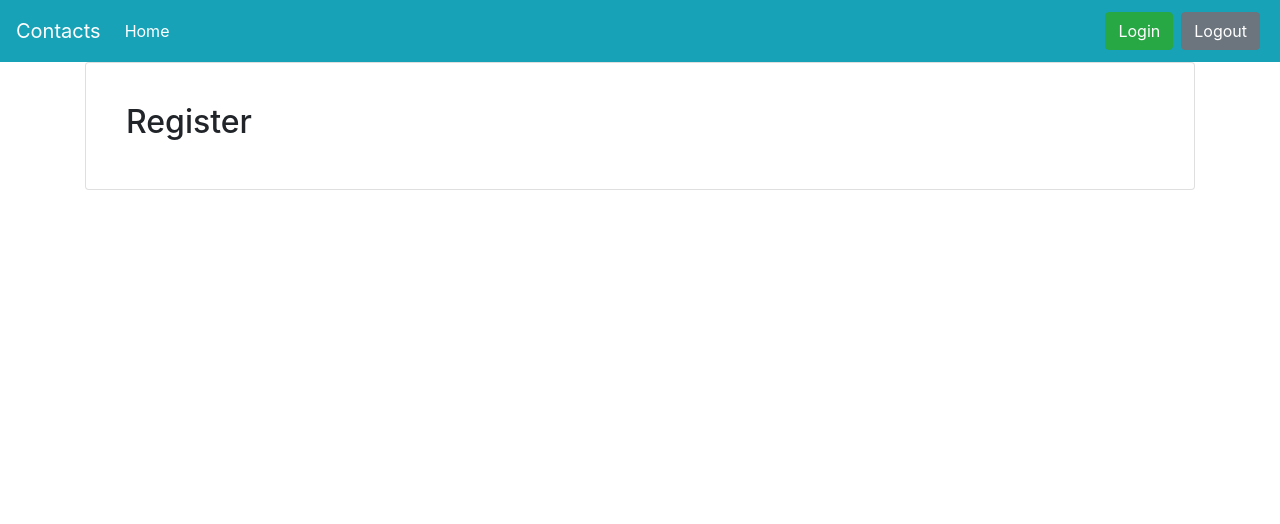
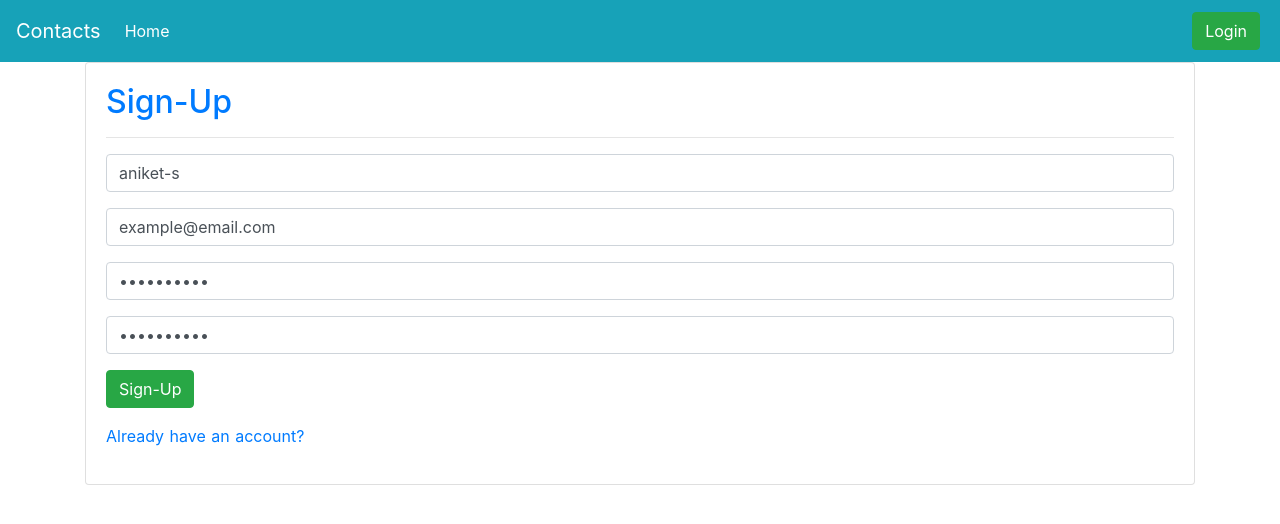
Before and after one commit to aniketsatarkar/nuxt-contacts-app, a Nuxt app: page /Register in a window 1280 px wide. Shown: the top 524 px of the page. Built offline with nearby package versions, Linux system fonts and the light colour scheme.

Commit message:
added signup page with error handling!

```diff
--- a/layouts/default.vue
+++ b/layouts/default.vue
@@ -1,5 +1,4 @@
 <template>
-  <!-- prettier-ignore -->
   <div>
     <b-navbar toggleable="lg" type="dark" variant="info">
       <b-navbar-brand to="/">Contacts</b-navbar-brand>
@@ -9,8 +8,8 @@
           <b-nav-item href="#" active>Home</b-nav-item>
         </b-navbar-nav>
         <b-navbar-nav class="ml-auto">
-          <b-button variant="success" class="m-1" to="/login">Login</b-button>
-          <b-button class="m-1">Logout</b-button>
+          <b-button v-if="!this.$store.state.isLoggedIn" variant="success" class="m-1" to="/login">Login</b-button>
+          <b-button v-else class="m-1" @click="logout">Logout</b-button>
         </b-navbar-nav>
       </b-collapse>
     </b-navbar>
@@ -19,7 +18,15 @@
 </template>
 
 <script>
-export default {}
+export default {
+  methods: {
+    logout() {
+      this.$store.state.isLoggedIn = false;
+      this.$store.state.token = null;
+      this.$router.push({ path: '/' });
+    }
+  }
+}
 </script>
 
 <style>
--- a/pages/Login.vue
+++ b/pages/Login.vue
@@ -11,6 +11,7 @@
             type="email"
             placeholder="Email"
             aria-required
+            @keyup.enter="login"
             @keyup="checkEmail">
           </b-input>
         </b-form-group>
@@ -20,14 +21,21 @@
             v-model="password"
             type="password"
             placeholder="Password"
+            @keyup.enter="login"
             @keyup="checkPassword">
           </b-input>
         </b-form-group>
         <b-form-group>
-          <b-button ref="loginBtn" disabled="true" variant="success" @click="login">Login</b-button>
+          <b-button
+            ref="loginBtn"
+            :disabled="!isFormValid"
+            variant="success"
+            @click="login">
+            Login
+          </b-button>
         </b-form-group>
         <b-form-group>
-          <b-link to="/register">Sign-Up</b-link>
+          <b-link to="/register">Don't have an account?</b-link>
         </b-form-group>
       </b-card-body>
     </b-card>
@@ -44,8 +52,9 @@ export default {
   mixins: [validationMixin],
   data() {
     return {
-      email: '',
-      password: ''
+      email: 'anikets@gmail.com',
+      password: 'anikets123',
+      isFormValid: false
     }
   },
   validations: {
@@ -62,16 +71,10 @@ export default {
   methods: {
     login() {
 
-      this.$v.$touch();
-
-      if (!this.$v.$invalid) {
-        // enable button.
-      }
-
       const creds = {
         email: this.email,
         password: this.password
-      }
+      };
 
       this.$axios({
         method : 'POST',
@@ -80,18 +83,20 @@ export default {
       })
       .then((res) => {
         if(res.status === 200) {
-          alert('success!');
+          this.$store.state.isLoggedIn = true;
+          this.$store.state.token = res.data.access_token;
+          this.$router.push({ path: '/home' });
         }
       })
       .catch((res) => {});
     },
     checkEmail() {
       this.$refs.email.state = !(this.$v.email.$invalid);
-      this.$refs.loginBtn.disabled = !(this.$v.$invalid);
+      this.isFormValid = !(this.$v.$invalid);
     },
     checkPassword() {
       this.$refs.password.state = !(this.$v.password.$invalid);
-      this.$refs.loginBtn.disabled = !(this.$v.$invalid);
+      this.isFormValid = !(this.$v.$invalid);
     }
   }
 }
--- a/pages/Register.vue
+++ b/pages/Register.vue
@@ -1,17 +1,183 @@
 <template>
-  <div>
-    <b-container>
-      <b-card>
-        <b-card-body>
-          <h2>Register</h2>
-        </b-card-body>
-      </b-card>
-    </b-container>
-  </div>
+  <b-container>
+    <b-row>
+      <b-col cols="12">
+        <b-card>
+          <b-card-body class="m-0 p-0">
+            <h2 class="text-primary">Sign-Up</h2>
+            <hr />
+            <b-form-group>
+              <b-input
+                ref="name"
+                v-model="name"
+                type="text"
+                placeholder="Username"
+                aria-required
+                @keyup.enter="register">
+              </b-input>
+              <b-form-feedback ref="nameState">
+                {{ JSON.stringify(errors.name) }}
+              </b-form-feedback>
+            </b-form-group>
+            <b-form-group>
+              <b-input
+                ref="email"
+                v-model="email"
+                type="email"
+                placeholder="Email"
+                aria-required
+                @keyup.enter="register">
+              </b-input>
+              <b-form-feedback ref="emailState">
+                {{ JSON.stringify(errors.email) }}
+              </b-form-feedback>
+            </b-form-group>
+            <b-form-group>
+              <b-input
+                ref="password"
+                v-model="password"
+                type="password"
+                placeholder="Password"
+                @keyup.enter="register">
+              </b-input>
+              <b-form-feedback ref="passwordState">
+                {{ errors.password }}
+              </b-form-feedback>
+            </b-form-group>
+            <b-form-group>
+              <b-input
+                ref="password_confirmation"
+                v-model="password_confirmation"
+                type="password"
+                placeholder="Confirm Password"
+                @keyup.enter="register">
+              </b-input>
+              <b-form-feedback ref="password_confirmationState">
+                {{ errors.password_confirmation }}
+              </b-form-feedback>
+            </b-form-group>
+            <b-form-group>
+              <b-button
+                ref="loginBtn"
+                variant="success"
+                @click="register">
+                Sign-Up
+              </b-button>
+            </b-form-group>
+            <b-form-group>
+              <b-link to="/login">Already have an account?</b-link>
+            </b-form-group>
+          </b-card-body>
+        </b-card>
+      </b-col>
+    </b-row>
+
+  </b-container>
 </template>
 
 <script>
+import { validationMixin } from 'vuelidate'
+import { required, minLength, email } from 'vuelidate/lib/validators'
+
 export default {
-  name: 'Register'
+  name: 'Register',
+  mixins: [validationMixin],
+  data() {
+    return {
+      name: "aniket-s",
+      email: "example@email.com",
+      password: "anikets123",
+      password_confirmation: "anikets123",
+      errors: []
+    };
+  },
+  validations: {
+    name: {
+      required,
+      minLength: minLength(2),
+    },
+    email: {
+      required,
+      email
+    },
+    password: {
+      required,
+      minLength: minLength(6)
+    },
+    password_confirmation: {
+      required,
+      minLength: minLength(6)
+    }
+  },
+  methods : {
+    register() {
+
+      this.$v.$touch();
+      this.$refs.name.state = !(this.$v.name.$invalid);
+      this.$refs.email.state = !(this.$v.email.$invalid);
+      this.$refs.password.state = !(this.$v.password.$invalid);
+      this.$refs.password_confirmation.state = !(this.$v.password_confirmation.$invalid);
+
+      if(this.$v.$invalid) {
+        return false;
+      }
+
+      const params = {
+        name: this.name,
+        email: this.email,
+        password: this.password,
+        password_confirmation: this.password_confirmation,
+      };
+
+      this.$axios({
+        method: 'POST',
+        data: params,
+        url: 'http://laravel.local/api/auth/signup'
+      })
+      .then((res) => {
+        if(res.status === 200 && (res.errors === null)) {
+          this.$router.push({ path: '/home' });
+        }
+        else if(res.errors !== null || res.errors !== undefined) {
+          const errors = this.errors = res.data.errors;
+
+          if(errors.email !== undefined) {
+            this.errors.email = this.errors.email.join();
+            this.$refs.email.state = false;
+            this.$refs.emailState.state = false;
+          }
+
+          if(errors.name !== undefined) {
+            this.errors.name = this.errors.name.join();
+            this.$refs.nameState.state = false;
+            this.$refs.name.state = false;
+          }
+
+          if(errors.password !== undefined) {
+            this.errors.password = this.errors.password.join();
+            this.$refs.passwordState.state = false;
+            this.$refs.password.state = false;
+          }
+
+          if(errors.password_confirmation !== undefined) {
+            this.errors.password_confirmation = this.errors.password_confirmation.join();
+            this.$refs.password_confirmationStatus.state = false;
+            this.$refs.password_confirmation.state = false;
+          }
+          this.$forceUpdate();
+        }
+      })
+      .catch((res) => {
+        if(res.status !== 200) {
+          this.$bvToast.toast(`Something went wrong, please try after some time!`, {
+            title: 'Error!',
+            autoHideDelay: 3000,
+            appendToast: false,
+            variant: 'danger'
+          })
+        }
+      });
+    }
+  },
 }
 </script>
--- a/pages/index.vue
+++ b/pages/index.vue
@@ -3,22 +3,18 @@
     <div>
       <logo />
       <h1 class="title">
-        nuxt-test
+        Contacts
       </h1>
       <h2 class="subtitle">
-        My gnarly Nuxt.js project
+        A Contacts Demo Project using Nuxt.js
       </h2>
       <div class="links">
-        <a href="https://nuxtjs.org/" target="_blank" class="button--green">
-          Documentation
-        </a>
-        <a
-          href="https://github.com/nuxt/nuxt.js"
-          target="_blank"
-          class="button--grey"
-        >
-          GitHub
-        </a>
+        <b-button to="/login" variant="success">
+          Login
+        </b-button>
+        <b-button to="/register" variant="info">
+          Sign-Up
+        </b-button>
       </div>
     </div>
   </div>
--- a/store/index.js
+++ b/store/index.js
@@ -0,0 +1,12 @@
+import Vuex from 'vuex';
+
+const store = () => {
+  return new Vuex.Store({
+    state: {
+      isLoggedIn : false,
+      token: null
+    }
+  });
+};
+
+export default store
```
Also changed, not shown: pages/README.md (deleted), store/README.md (deleted).
